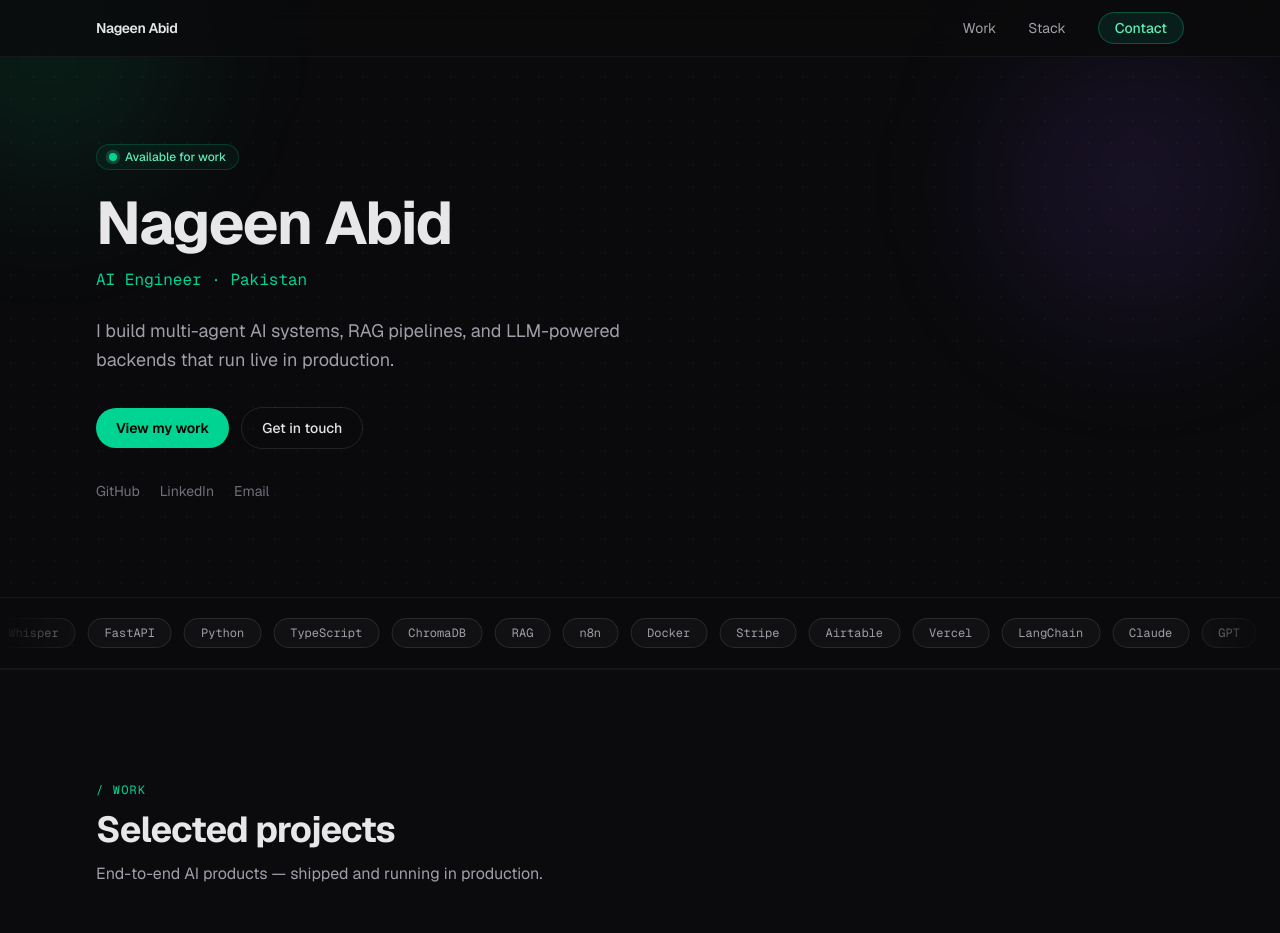
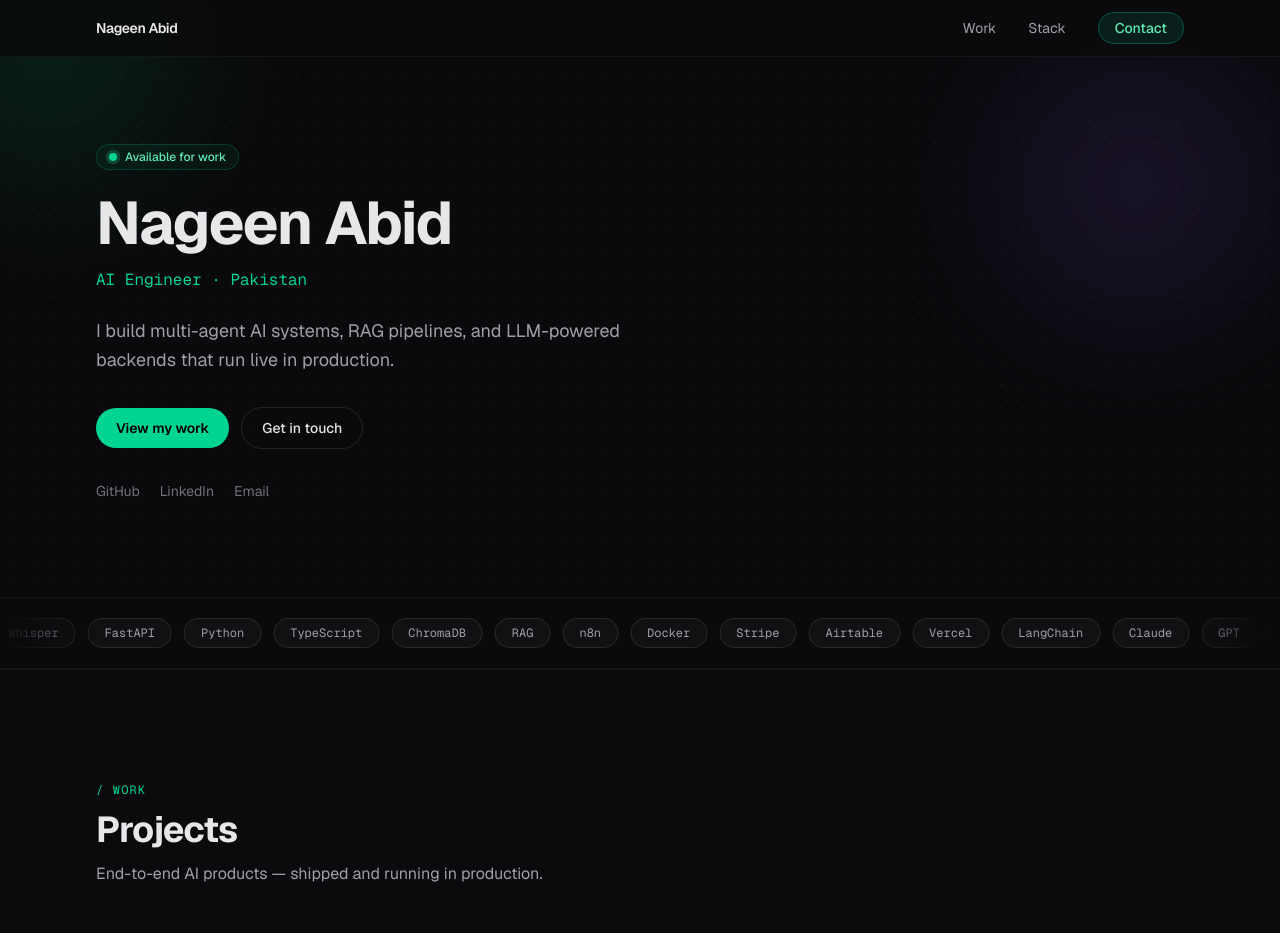
Before and after one commit to nageen24/nageen-portfolio, a Next.js app: page / in a window 1280 px wide. Shown: the top 933 px of the page. Built offline with nearby package versions, Linux system fonts and the light colour scheme.

Commit message:
Rename projects section heading to "Projects"
Co-Authored-By: Claude Sonnet 5 <noreply@anthropic.com>

```diff
--- a/src/components/Projects.tsx
+++ b/src/components/Projects.tsx
@@ -101,7 +101,7 @@ export default function Projects() {
             / work
           </p>
           <h2 className="mt-3 text-3xl font-bold tracking-tight sm:text-4xl">
-            Selected projects
+            Projects
           </h2>
           <p className="mt-3 max-w-xl text-zinc-400">
             End-to-end AI products — shipped and running in production.
```
